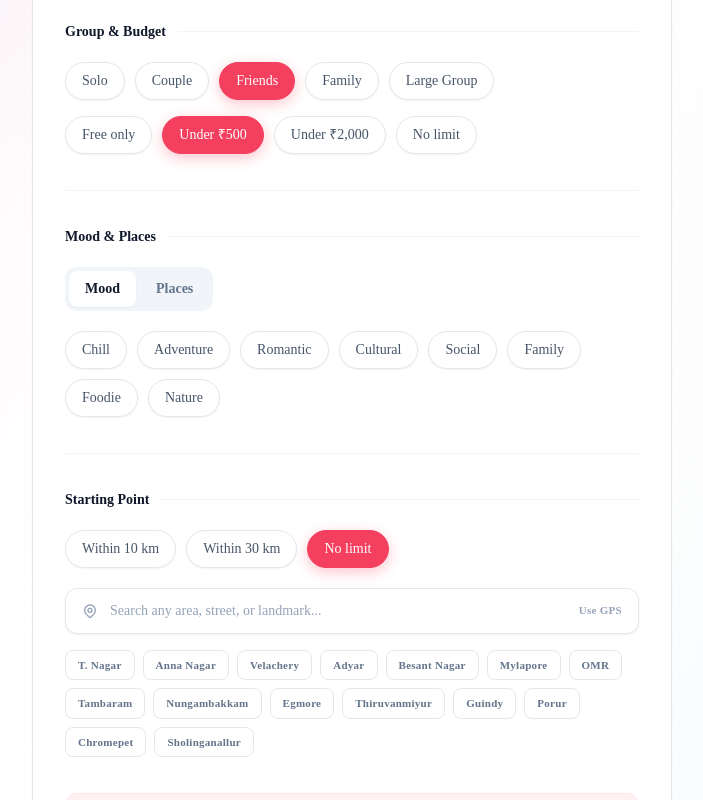
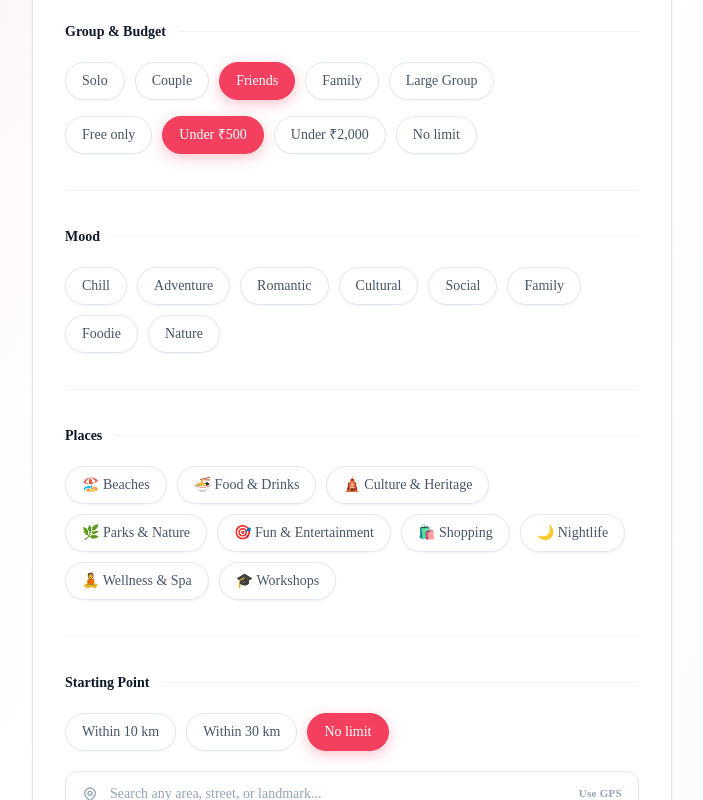
Before and after one commit to reetu58/weekend_planner_chennai, a Next.js app: page /plan in a window 1280 px wide. Shown: the part 657-1457 px from the top of the page, without its empty margins (288-991 px from the left). Built offline with nearby package versions, Linux system fonts and the light colour scheme; a web font is replaced by a local one.

Commit message:
Stack Mood and Places as separate sub-sections instead of tabs
Replace the Mood/Places tab toggle with two stacked sub-sections so both
sets of chips are always visible. Each section keeps a small rose count
badge next to its title showing the number of selected items.

```diff
--- a/components/preference-builder.tsx
+++ b/components/preference-builder.tsx
@@ -220,7 +220,6 @@ export default function PreferenceBuilder({ onGenerate, isGenerating }: Props) {
   const [startLat, setStartLat] = useState<number | undefined>(undefined);
   const [startLng, setStartLng] = useState<number | undefined>(undefined);
   const [distanceLimit, setDistanceLimit] = useState<DistanceLimit>(0);
-  const [activeTab, setActiveTab] = useState<'mood' | 'places'>('mood');
 
   const toggleVibe = (v: Vibe) =>
     setVibes(prev => prev.includes(v) ? prev.filter(x => x !== v) : [...prev, v]);
@@ -310,57 +309,42 @@ export default function PreferenceBuilder({ onGenerate, isGenerating }: Props) {
 
       <div className="border-t border-slate-100" />
 
-      {/* Section: Mood & Places — tabbed */}
+      {/* Section: Mood */}
       <section className="flex flex-col gap-0">
-        <SectionLabel label="Mood & Places" />
-
-        {/* Tabs */}
-        <div role="tablist" aria-label="Mood and Places" className="flex items-center gap-1 mb-5 p-1 bg-slate-100 rounded-xl w-fit">
-          {([
-            { id: 'mood', label: 'Mood', count: vibes.length },
-            { id: 'places', label: 'Places', count: categories.length },
-          ] as const).map(tab => {
-            const active = activeTab === tab.id;
-            return (
-              <button
-                key={tab.id}
-                type="button"
-                role="tab"
-                aria-selected={active}
-                onClick={() => setActiveTab(tab.id)}
-                className={`relative px-4 py-2 rounded-lg text-sm font-semibold transition-all duration-200 inline-flex items-center gap-2 ${
-                  active
-                    ? 'bg-white text-[#0F172A] shadow-sm'
-                    : 'text-slate-500 hover:text-[#0F172A]'
-                }`}
-              >
-                {tab.label}
-                {tab.count > 0 && (
-                  <span className={`inline-flex items-center justify-center min-w-[20px] h-5 px-1.5 rounded-full text-[10px] font-bold ${
-                    active ? 'bg-[#F43F5E] text-white' : 'bg-slate-200 text-slate-600'
-                  }`}>
-                    {tab.count}
+        <div className="flex items-center gap-3 mb-5">
+          <span className="text-sm font-bold text-[#0F172A]">Mood</span>
+          {vibes.length > 0 && (
+            <span className="inline-flex items-center justify-center min-w-[20px] h-5 px-1.5 rounded-full text-[10px] font-bold bg-[#F43F5E] text-white">
+              {vibes.length}
             </span>
           )}
-              </button>
-            );
-          })}
+          <span className="flex-1 h-px bg-slate-100" />
         </div>
-
-        {/* Panels */}
-        {activeTab === 'mood' ? (
-          <div role="tabpanel" aria-label="Mood" className="flex flex-wrap gap-2.5">
+        <div className="flex flex-wrap gap-2.5">
           {(Object.keys(VIBE_LABELS) as Vibe[]).map(v => (
             <Chip key={v} label={VIBE_LABELS[v]} selected={vibes.includes(v)} onClick={() => toggleVibe(v)} />
           ))}
         </div>
-        ) : (
-          <div role="tabpanel" aria-label="Places" className="flex flex-wrap gap-2.5">
+      </section>
+
+      <div className="border-t border-slate-100" />
+
+      {/* Section: Places */}
+      <section className="flex flex-col gap-0">
+        <div className="flex items-center gap-3 mb-5">
+          <span className="text-sm font-bold text-[#0F172A]">Places</span>
+          {categories.length > 0 && (
+            <span className="inline-flex items-center justify-center min-w-[20px] h-5 px-1.5 rounded-full text-[10px] font-bold bg-[#F43F5E] text-white">
+              {categories.length}
+            </span>
+          )}
+          <span className="flex-1 h-px bg-slate-100" />
+        </div>
+        <div className="flex flex-wrap gap-2.5">
           {(Object.keys(CATEGORY_LABELS) as PlaceCategory[]).map(c => (
             <Chip key={c} label={CATEGORY_LABELS[c]} selected={categories.includes(c)} onClick={() => toggleCategory(c)} />
           ))}
         </div>
-        )}
       </section>
 
       <div className="border-t border-slate-100" />
```
Lines whose indentation alone changed are shown as unchanged.
